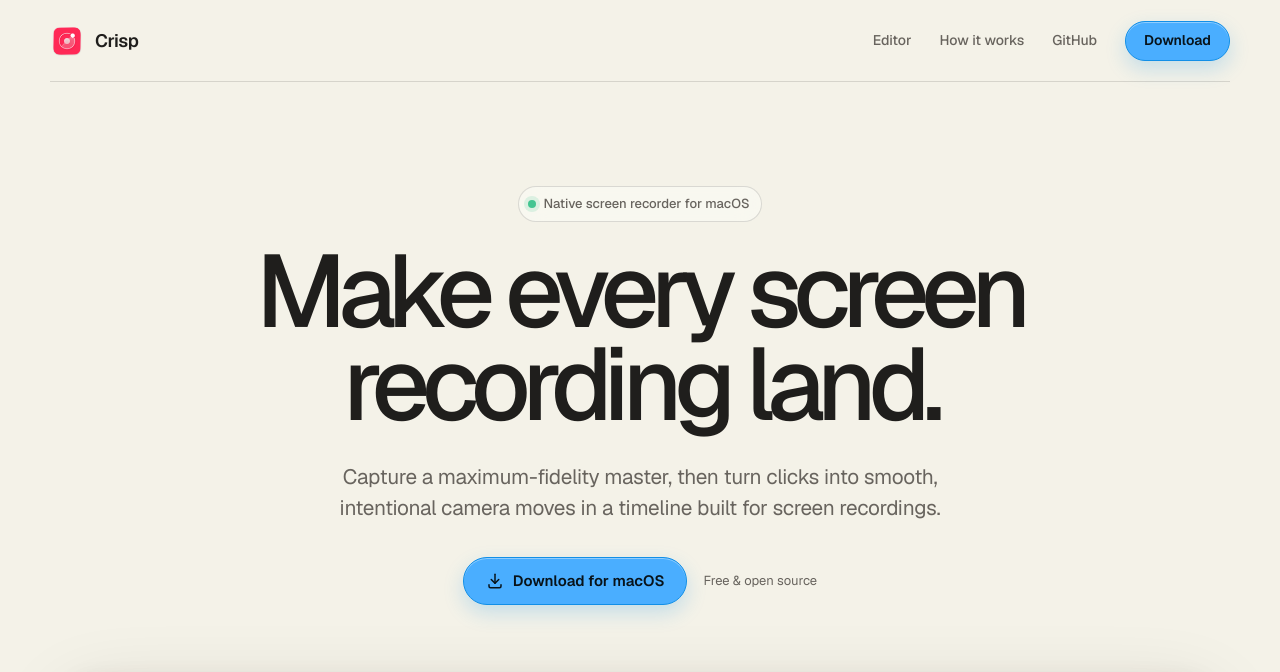
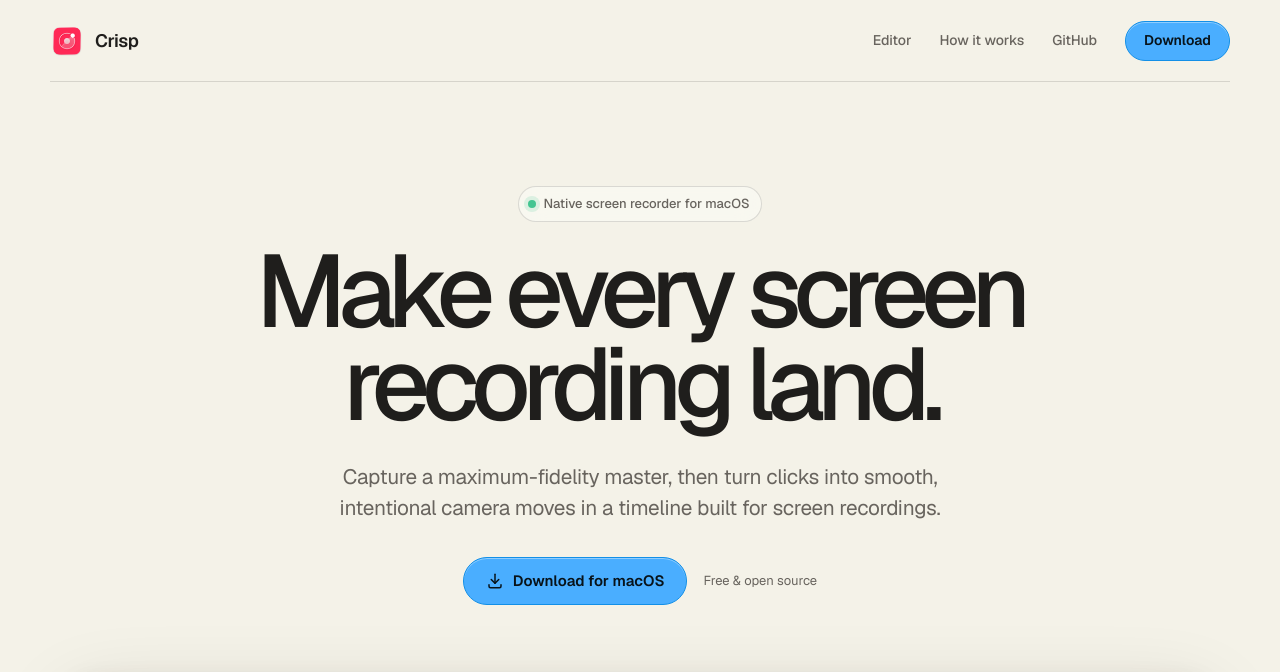
Before and after one commit to NoahHendrickson/crisp, a plain HTML site: page docs/index.html in a window 1280 px wide. Shown: the top 672 px of the page. Drawn offline with nearby package versions, Linux system fonts and the light colour scheme; no server answers; grey boxes are pictures that could not be loaded.

Commit message:
Remove button drop shadows

```diff
--- a/docs/index.html
+++ b/docs/index.html
@@ -92,10 +92,10 @@
       font-size: 15px;
       font-weight: 600;
       text-decoration: none;
-      box-shadow: 0 8px 20px rgba(34, 150, 230, 0.22), inset 0 1px rgba(255,255,255,.38);
-      transition: transform 160ms ease, filter 160ms ease, box-shadow 160ms ease;
+      box-shadow: inset 0 1px rgba(255,255,255,.38);
+      transition: transform 160ms ease, filter 160ms ease;
     }
-    .button:hover { transform: translateY(-2px); filter: brightness(1.035); box-shadow: 0 12px 28px rgba(34, 150, 230, 0.28), inset 0 1px rgba(255,255,255,.38); }
+    .button:hover { transform: translateY(-2px); filter: brightness(1.035); }
     .button:active { transform: translateY(0); }
     .button svg { width: 18px; height: 18px; }
     .button-small { min-height: 40px; padding: 0 18px; font-size: 14px; }
```
